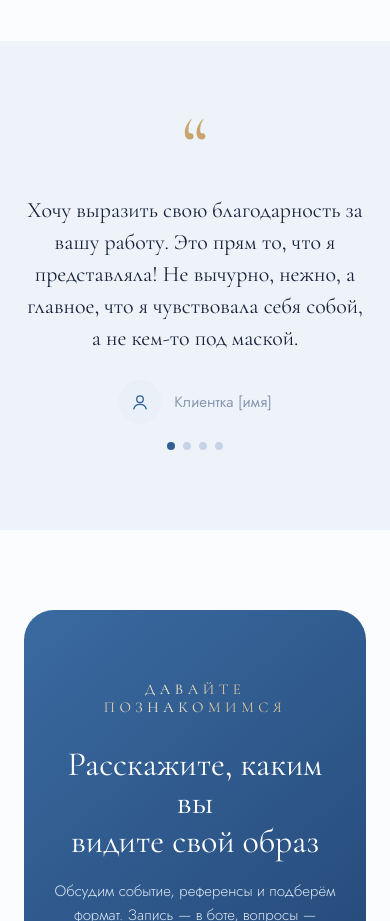
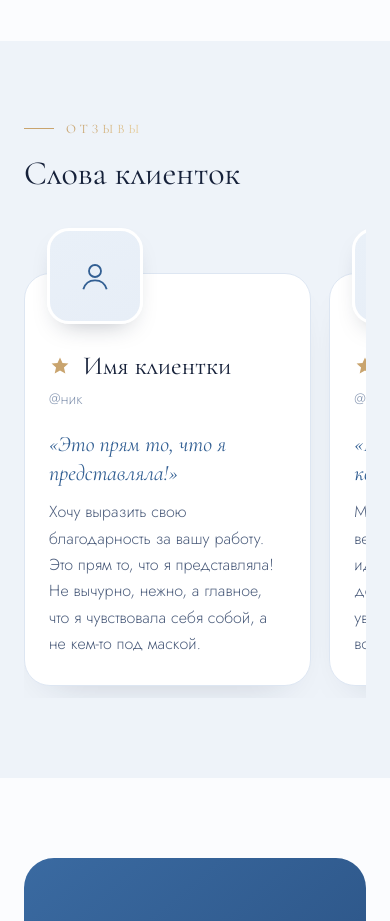
Before and after one commit to kristall2002-art/v8-olga-shell, a plain HTML site: page index.html in a window 390 px wide. Shown: the part 6240-7161 px from the top of the page. Drawn offline with Linux system fonts and the light colour scheme.

Commit message:
v8: отзывы карточками по образцу Ольги, заглушки вместо фото и имён

```diff
--- a/assets/main.js
+++ b/assets/main.js
@@ -128,16 +128,6 @@ document.querySelectorAll('.btn.fill').forEach(function(b){
   },{passive:true});
 });
 
-/* отзывы — целиком, без появления по словам; переключение точками, сами меняются раз в 7 секунд */
-(function(){
-  var box=document.getElementById('quotes');if(!box)return;
-  var qs=box.querySelectorAll('.q'),dots=box.querySelector('.q-dots'),i=0,tm;
-  function show(n){qs[i].classList.remove('on');dots.children[i].classList.remove('on');i=(n+qs.length)%qs.length;qs[i].classList.add('on');dots.children[i].classList.add('on');}
-  qs.forEach(function(_,n){var d=document.createElement('button');d.setAttribute('aria-label','Отзыв '+(n+1));if(!n)d.className='on';
-    d.addEventListener('click',function(){clearInterval(tm);show(n);});dots.appendChild(d);});
-  if(!RM)tm=setInterval(function(){show(i+1);},9000);
-})();
-
 /* заголовки разделов проявляются мягко, без слетающих букв */
 (function(){
   if(RM)return;
--- a/assets/style.css
+++ b/assets/style.css
@@ -289,7 +289,15 @@ html.dark .h1 .wd.swap{animation-name:wGlowD}
 .card{transition:background-color .4s,border-color .6s,box-shadow .6s ease}
 @media (hover:hover){.card:hover{border-color:#c9d8ec;box-shadow:12px 14px 0 -2px var(--shadowc),0 0 34px rgba(50,95,147,.16),0 0 70px rgba(120,160,215,.12)}}
 html.dark .card:hover{border-color:#34507a;box-shadow:12px 14px 0 -2px var(--shadowc),0 0 34px rgba(159,192,234,.16),0 0 70px rgba(159,192,234,.08)}
-/* v8: отзывы с аватаркой и именем */
-.q blockquote{margin:0}
-.q .q-who{display:flex;align-items:center;justify-content:center;gap:12px;margin:26px 0 18px;font:400 15px var(--sans);color:var(--mute)}
-.q-av{width:44px;height:44px;border-radius:50%;background:var(--chip);color:var(--blue);display:grid;place-items:center;flex:none}
+/* v8: отзывы карточками — фото выступает сверху слева */
+.rvs{display:grid;grid-template-columns:repeat(2,1fr);gap:70px 32px;margin-top:84px}
+.rv{position:relative;background:var(--card);border:1px solid var(--line);border-radius:26px;padding:84px 34px 34px;box-shadow:0 18px 40px -28px rgba(22,33,58,.25)}
+.rv-ph{position:absolute;left:30px;top:-46px;width:112px;height:112px;border-radius:22px;background:linear-gradient(160deg,var(--chip),var(--h2c));color:var(--blue);display:grid;place-items:center;box-shadow:0 12px 26px -14px rgba(22,33,58,.35);border:3px solid var(--card)}
+.rv-name{display:flex;align-items:center;gap:12px;margin:0;font:400 26px/1.2 var(--serif);color:var(--ink)}
+.rv-star{color:var(--sand);flex:none}
+.rv-nick{margin:6px 0 18px;font-size:15px;color:var(--mute)}
+.rv-head{margin:0 0 12px;font:italic 500 22px/1.3 var(--serif);color:var(--blue)}
+.rv-txt{margin:0;font-size:16px;line-height:1.65}
+html.dark .rv-head{color:#9fc0ea}
+@media (max-width:760px){.rvs{grid-template-columns:none;grid-auto-flow:column;grid-auto-columns:86%;overflow-x:auto;scroll-snap-type:x mandatory;gap:18px;padding:56px 4px 12px;margin-top:24px}
+  .rv{scroll-snap-align:start;padding:76px 24px 28px}.rv-ph{left:22px;width:96px;height:96px}}
--- a/index.html
+++ b/index.html
@@ -9,7 +9,7 @@
 <meta name="robots" content="noindex, nofollow">
 <link rel="icon" href="assets/favicon.svg" type="image/svg+xml">
 <link rel="stylesheet" href="assets/fonts/fonts.css">
-<link rel="stylesheet" href="assets/style.css?v=8b">
+<link rel="stylesheet" href="assets/style.css?v=8c">
 </head>
 <body>
 
@@ -176,25 +176,37 @@
 
 <section class="sec sec-alt" id="reviews">
   <div class="wrap">
-    <div class="quotes" id="quotes">
-      <span class="qmark">“</span>
-      <figure class="q on">
-        <blockquote>Хочу выразить свою благодарность за вашу работу. Это прям то, что я представляла! Не вычурно, нежно, а главное, что я чувствовала себя собой, а не кем-то под маской.</blockquote>
-        <figcaption class="q-who"><span class="q-av" aria-hidden="true"><svg viewBox="0 0 24 24" width="22" height="22" fill="none" stroke="currentColor" stroke-width="1.4"><circle cx="12" cy="9" r="3.6"/><path d="M5 20c1-3.6 3.7-5.4 7-5.4s6 1.8 7 5.4"/></svg></span><span>Клиентка [имя]</span></figcaption>
-      </figure>
-      <figure class="q">
-        <blockquote>Мои макияж и причёска были великолепны и продержались идеально до конца вечера! Вы действительно дарите людям уверенность в себе и чудесные воспоминания!</blockquote>
-        <figcaption class="q-who"><span class="q-av" aria-hidden="true"><svg viewBox="0 0 24 24" width="22" height="22" fill="none" stroke="currentColor" stroke-width="1.4"><circle cx="12" cy="9" r="3.6"/><path d="M5 20c1-3.6 3.7-5.4 7-5.4s6 1.8 7 5.4"/></svg></span><span>Клиентка [имя]</span></figcaption>
-      </figure>
-      <figure class="q">
-        <blockquote>Я не ожидала, что будет так красиво. То как ты относишься к своему делу, это просто бесценно. Держалось всё просто идеально.</blockquote>
-        <figcaption class="q-who"><span class="q-av" aria-hidden="true"><svg viewBox="0 0 24 24" width="22" height="22" fill="none" stroke="currentColor" stroke-width="1.4"><circle cx="12" cy="9" r="3.6"/><path d="M5 20c1-3.6 3.7-5.4 7-5.4s6 1.8 7 5.4"/></svg></span><span>Клиентка [имя]</span></figcaption>
-      </figure>
-      <figure class="q">
-        <blockquote>Я собрала сегодня стооолько комплиментов, прям чувствовала себя богиней! Спасибо тебе большое за образ.</blockquote>
-        <figcaption class="q-who"><span class="q-av" aria-hidden="true"><svg viewBox="0 0 24 24" width="22" height="22" fill="none" stroke="currentColor" stroke-width="1.4"><circle cx="12" cy="9" r="3.6"/><path d="M5 20c1-3.6 3.7-5.4 7-5.4s6 1.8 7 5.4"/></svg></span><span>Клиентка [имя]</span></figcaption>
-      </figure>
-      <div class="q-dots" aria-hidden="true"></div>
+    <p class="eyebrow"><i></i>Отзывы</p>
+    <h2 class="h2">Слова клиенток</h2>
+    <div class="rvs" id="quotes">
+      <article class="rv">
+        <div class="rv-ph" aria-hidden="true"><svg viewBox="0 0 24 24" width="40" height="40" fill="none" stroke="currentColor" stroke-width="1.1"><circle cx="12" cy="9" r="3.6"/><path d="M5 20c1-3.6 3.7-5.4 7-5.4s6 1.8 7 5.4"/></svg></div>
+        <p class="rv-name"><svg class="rv-star" viewBox="0 0 24 24" width="22" height="22" aria-hidden="true"><path d="M12 2.8l2.7 6 6.5.6-4.9 4.3 1.5 6.4L12 16.8l-5.8 3.3 1.5-6.4-4.9-4.3 6.5-.6z" fill="currentColor"/></svg><span>Имя клиентки</span></p>
+        <p class="rv-nick">@ник</p>
+        <h3 class="rv-head">«Это прям то, что я представляла!»</h3>
+        <p class="rv-txt">Хочу выразить свою благодарность за вашу работу. Это прям то, что я представляла! Не вычурно, нежно, а главное, что я чувствовала себя собой, а не кем-то под маской.</p>
+      </article>
+      <article class="rv">
+        <div class="rv-ph" aria-hidden="true"><svg viewBox="0 0 24 24" width="40" height="40" fill="none" stroke="currentColor" stroke-width="1.1"><circle cx="12" cy="9" r="3.6"/><path d="M5 20c1-3.6 3.7-5.4 7-5.4s6 1.8 7 5.4"/></svg></div>
+        <p class="rv-name"><svg class="rv-star" viewBox="0 0 24 24" width="22" height="22" aria-hidden="true"><path d="M12 2.8l2.7 6 6.5.6-4.9 4.3 1.5 6.4L12 16.8l-5.8 3.3 1.5-6.4-4.9-4.3 6.5-.6z" fill="currentColor"/></svg><span>Имя клиентки</span></p>
+        <p class="rv-nick">@ник</p>
+        <h3 class="rv-head">«Продержались идеально до конца вечера»</h3>
+        <p class="rv-txt">Мои макияж и причёска были великолепны и продержались идеально до конца вечера! Вы действительно дарите людям уверенность в себе и чудесные воспоминания!</p>
+      </article>
+      <article class="rv">
+        <div class="rv-ph" aria-hidden="true"><svg viewBox="0 0 24 24" width="40" height="40" fill="none" stroke="currentColor" stroke-width="1.1"><circle cx="12" cy="9" r="3.6"/><path d="M5 20c1-3.6 3.7-5.4 7-5.4s6 1.8 7 5.4"/></svg></div>
+        <p class="rv-name"><svg class="rv-star" viewBox="0 0 24 24" width="22" height="22" aria-hidden="true"><path d="M12 2.8l2.7 6 6.5.6-4.9 4.3 1.5 6.4L12 16.8l-5.8 3.3 1.5-6.4-4.9-4.3 6.5-.6z" fill="currentColor"/></svg><span>Имя клиентки</span></p>
+        <p class="rv-nick">@ник</p>
+        <h3 class="rv-head">«Я не ожидала, что будет так красиво»</h3>
+        <p class="rv-txt">Я не ожидала, что будет так красиво. То как ты относишься к своему делу, это просто бесценно. Держалось всё просто идеально.</p>
+      </article>
+      <article class="rv">
+        <div class="rv-ph" aria-hidden="true"><svg viewBox="0 0 24 24" width="40" height="40" fill="none" stroke="currentColor" stroke-width="1.1"><circle cx="12" cy="9" r="3.6"/><path d="M5 20c1-3.6 3.7-5.4 7-5.4s6 1.8 7 5.4"/></svg></div>
+        <p class="rv-name"><svg class="rv-star" viewBox="0 0 24 24" width="22" height="22" aria-hidden="true"><path d="M12 2.8l2.7 6 6.5.6-4.9 4.3 1.5 6.4L12 16.8l-5.8 3.3 1.5-6.4-4.9-4.3 6.5-.6z" fill="currentColor"/></svg><span>Имя клиентки</span></p>
+        <p class="rv-nick">@ник</p>
+        <h3 class="rv-head">«Прям чувствовала себя богиней!»</h3>
+        <p class="rv-txt">Я собрала сегодня стооолько комплиментов, прям чувствовала себя богиней! Спасибо тебе большое за образ.</p>
+      </article>
     </div>
   </div>
 </section>
@@ -246,6 +258,6 @@
 
 <div class="lb" id="lb" aria-hidden="true"><button class="lb-x" aria-label="Закрыть">×</button><img alt=""></div>
 
-<script src="assets/main.js?v=8b"></script>
+<script src="assets/main.js?v=8c"></script>
 </body>
 </html>
```
Also changed, not shown: 1 other file.
